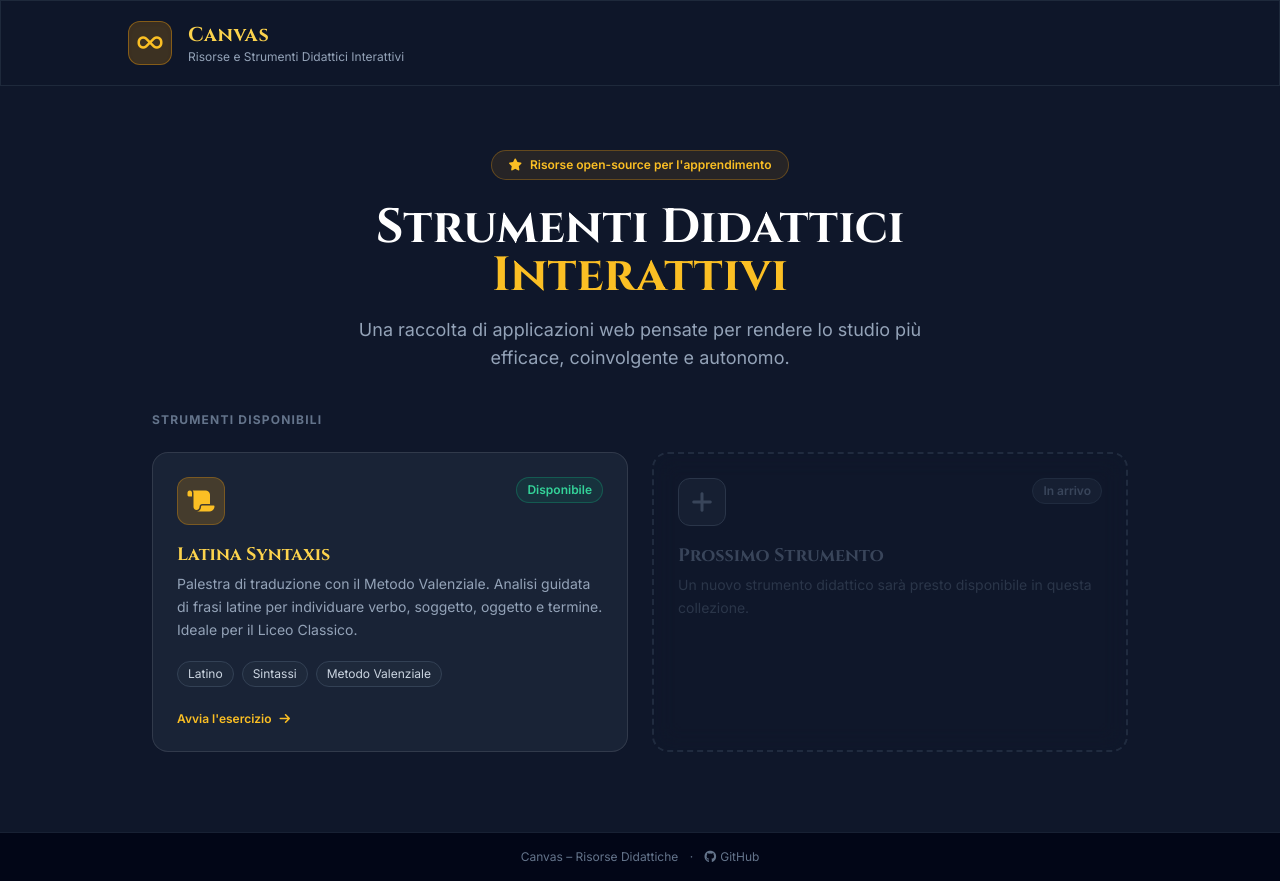
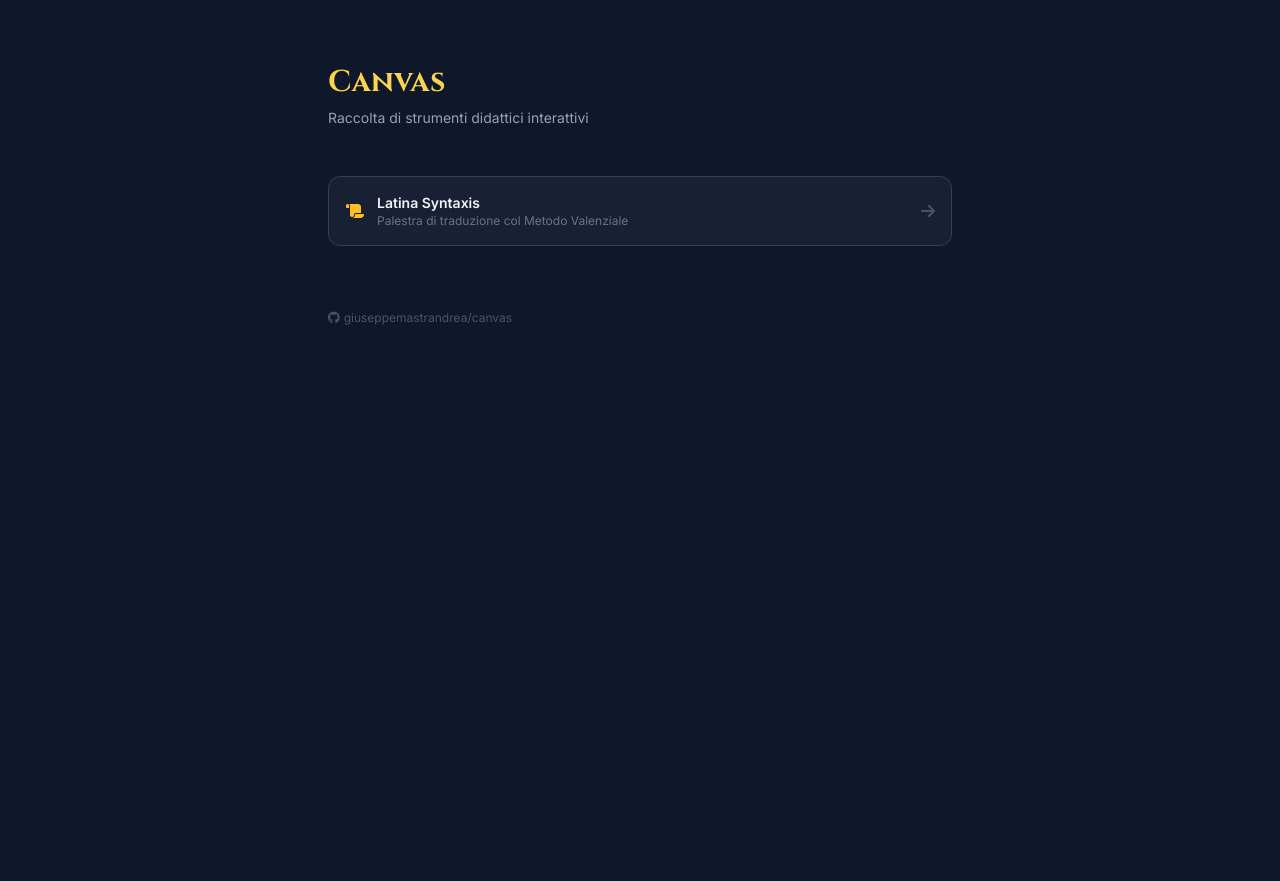
Before and after one commit to giuseppemastrandrea/canvas, a plain HTML site: page index.html in a window 1280 px wide. After the commit the page ends 800 px from the top, so only its background shows below. Drawn offline with nearby package versions, Linux system fonts and the light colour scheme.

Commit message:
Simplify index.html: clean canvas list homepage

```diff
--- a/index.html
+++ b/index.html
@@ -3,110 +3,43 @@
 <head>
     <meta charset="UTF-8">
     <meta name="viewport" content="width=device-width, initial-scale=1.0">
-    <title>Canvas – Risorse Didattiche</title>
+    <title>Canvas</title>
     <script src="https://cdn.tailwindcss.com"></script>
     <link rel="stylesheet" href="https://cdnjs.cloudflare.com/ajax/libs/font-awesome/6.4.0/css/all.min.css">
-    <link href="https://fonts.googleapis.com/css2?family=Cinzel:wght@600;700;800&family=Inter:wght@400;500;600;700&display=swap" rel="stylesheet">
+    <link href="https://fonts.googleapis.com/css2?family=Cinzel:wght@600;700&family=Inter:wght@400;500;600&display=swap" rel="stylesheet">
     <style>
         body { font-family: 'Inter', sans-serif; background-color: #0f172a; color: #f8fafc; }
         .font-cinzel { font-family: 'Cinzel', serif; }
-        .glass-panel { background: rgba(30, 41, 59, 0.75); backdrop-filter: blur(12px); border: 1px solid rgba(255, 255, 255, 0.1); }
-        .card-hover { transition: transform 0.2s ease, box-shadow 0.2s ease; }
-        .card-hover:hover { transform: translateY(-4px); box-shadow: 0 20px 40px rgba(0,0,0,0.4); }
     </style>
 </head>
-<body class="min-h-screen flex flex-col">
+<body class="min-h-screen max-w-2xl mx-auto px-6 py-16">
 
-    <!-- Header -->
-    <header class="border-b border-slate-800 bg-slate-900/90 px-6 py-5 sticky top-0 z-50 glass-panel">
-        <div class="max-w-5xl mx-auto flex items-center space-x-4">
-            <div class="w-11 h-11 rounded-xl bg-amber-500/20 border border-amber-500/40 flex items-center justify-center text-amber-400 text-xl shadow-inner">
-                <i class="fa-solid fa-infinity"></i>
-            </div>
-            <div>
-                <h1 class="font-cinzel text-xl font-bold text-amber-300 tracking-wide">Canvas</h1>
-                <p class="text-xs text-slate-400">Risorse e Strumenti Didattici Interattivi</p>
-            </div>
-        </div>
+    <header class="mb-12">
+        <h1 class="font-cinzel text-3xl font-bold text-amber-300 mb-2">Canvas</h1>
+        <p class="text-slate-400 text-sm">Raccolta di strumenti didattici interattivi</p>
     </header>
 
-    <!-- Hero -->
-    <section class="max-w-5xl mx-auto w-full px-6 pt-16 pb-10 text-center">
-        <div class="inline-flex items-center space-x-2 bg-amber-500/10 border border-amber-500/30 text-amber-400 text-xs font-semibold px-4 py-1.5 rounded-full mb-6">
-            <i class="fa-solid fa-star"></i>
-            <span>Risorse open-source per l'apprendimento</span>
-        </div>
-        <h2 class="font-cinzel text-4xl md:text-5xl font-bold text-white mb-4 leading-tight">
-            Strumenti Didattici<br>
-            <span class="text-amber-400">Interattivi</span>
-        </h2>
-        <p class="text-slate-400 text-lg max-w-xl mx-auto">
-            Una raccolta di applicazioni web pensate per rendere lo studio più efficace, coinvolgente e autonomo.
-        </p>
-    </section>
+    <ul class="space-y-3">
 
-    <!-- Cards / Projects -->
-    <main class="max-w-5xl mx-auto w-full px-6 pb-20 flex-grow">
-        <h3 class="text-xs uppercase tracking-widest font-bold text-slate-500 mb-6">Strumenti Disponibili</h3>
+        <li>
+            <a href="latina_syntaxis_gioco_di_traduzione.html"
+               class="flex items-center justify-between p-4 rounded-xl bg-slate-800/60 border border-slate-700 hover:border-amber-500/60 hover:bg-slate-800 transition group">
+                <div class="flex items-center space-x-3">
+                    <i class="fa-solid fa-scroll text-amber-400 w-5 text-center"></i>
+                    <div>
+                        <div class="text-sm font-semibold text-slate-100 group-hover:text-amber-300 transition">Latina Syntaxis</div>
+                        <div class="text-xs text-slate-500">Palestra di traduzione col Metodo Valenziale</div>
+                    </div>
+                </div>
+                <i class="fa-solid fa-arrow-right text-slate-600 group-hover:text-amber-400 transition"></i>
+            </a>
+        </li>
 
-        <div class="grid grid-cols-1 md:grid-cols-2 gap-6">
+    </ul>
 
-            <!-- Card: Latina Syntaxis -->
-            <a href="latina_syntaxis_gioco_di_traduzione.html" class="card-hover glass-panel rounded-2xl p-6 flex flex-col space-y-4 group">
-                <div class="flex items-start justify-between">
-                    <div class="w-12 h-12 rounded-xl bg-amber-500/20 border border-amber-500/30 flex items-center justify-center text-amber-400 text-2xl">
-                        <i class="fa-solid fa-scroll"></i>
-                    </div>
-                    <span class="text-xs font-semibold text-emerald-400 bg-emerald-500/10 border border-emerald-500/30 px-2.5 py-1 rounded-full">
-                        Disponibile
-                    </span>
-                </div>
-                <div>
-                    <h4 class="font-cinzel text-lg font-bold text-amber-300 group-hover:text-amber-200 transition mb-1">
-                        Latina Syntaxis
-                    </h4>
-                    <p class="text-sm text-slate-400 leading-relaxed">
-                        Palestra di traduzione con il Metodo Valenziale. Analisi guidata di frasi latine per individuare verbo, soggetto, oggetto e termine. Ideale per il Liceo Classico.
-                    </p>
-                </div>
-                <div class="flex flex-wrap gap-2 pt-1">
-                    <span class="text-xs bg-slate-800 text-slate-300 px-2.5 py-1 rounded-full border border-slate-700">Latino</span>
-                    <span class="text-xs bg-slate-800 text-slate-300 px-2.5 py-1 rounded-full border border-slate-700">Sintassi</span>
-                    <span class="text-xs bg-slate-800 text-slate-300 px-2.5 py-1 rounded-full border border-slate-700">Metodo Valenziale</span>
-                </div>
-                <div class="flex items-center text-xs text-amber-400 font-semibold pt-2">
-                    <span>Avvia l'esercizio</span>
-                    <i class="fa-solid fa-arrow-right ml-2 group-hover:translate-x-1 transition-transform"></i>
-                </div>
-            </a>
-
-            <!-- Card placeholder (futuro strumento) -->
-            <div class="glass-panel rounded-2xl p-6 flex flex-col space-y-4 opacity-50 cursor-not-allowed border-dashed border-2 border-slate-700 bg-transparent">
-                <div class="flex items-start justify-between">
-                    <div class="w-12 h-12 rounded-xl bg-slate-700/40 border border-slate-600 flex items-center justify-center text-slate-500 text-2xl">
-                        <i class="fa-solid fa-plus"></i>
-                    </div>
-                    <span class="text-xs font-semibold text-slate-500 bg-slate-800 border border-slate-700 px-2.5 py-1 rounded-full">
-                        In arrivo
-                    </span>
-                </div>
-                <div>
-                    <h4 class="font-cinzel text-lg font-bold text-slate-500 mb-1">Prossimo Strumento</h4>
-                    <p class="text-sm text-slate-600 leading-relaxed">
-                        Un nuovo strumento didattico sarà presto disponibile in questa collezione.
-                    </p>
-                </div>
-            </div>
-
-        </div>
-    </main>
-
-    <!-- Footer -->
-    <footer class="border-t border-slate-800/80 bg-slate-950 py-4 px-6 text-center text-xs text-slate-500">
-        <span>Canvas – Risorse Didattiche</span>
-        <span class="mx-2">·</span>
-        <a href="https://github.com/giuseppemastrandrea/canvas" class="hover:text-amber-400 transition" target="_blank">
-            <i class="fa-brands fa-github mr-1"></i>GitHub
+    <footer class="mt-16 text-xs text-slate-600">
+        <a href="https://github.com/giuseppemastrandrea/canvas" target="_blank" class="hover:text-slate-400 transition">
+            <i class="fa-brands fa-github mr-1"></i>giuseppemastrandrea/canvas
         </a>
     </footer>
 
```
